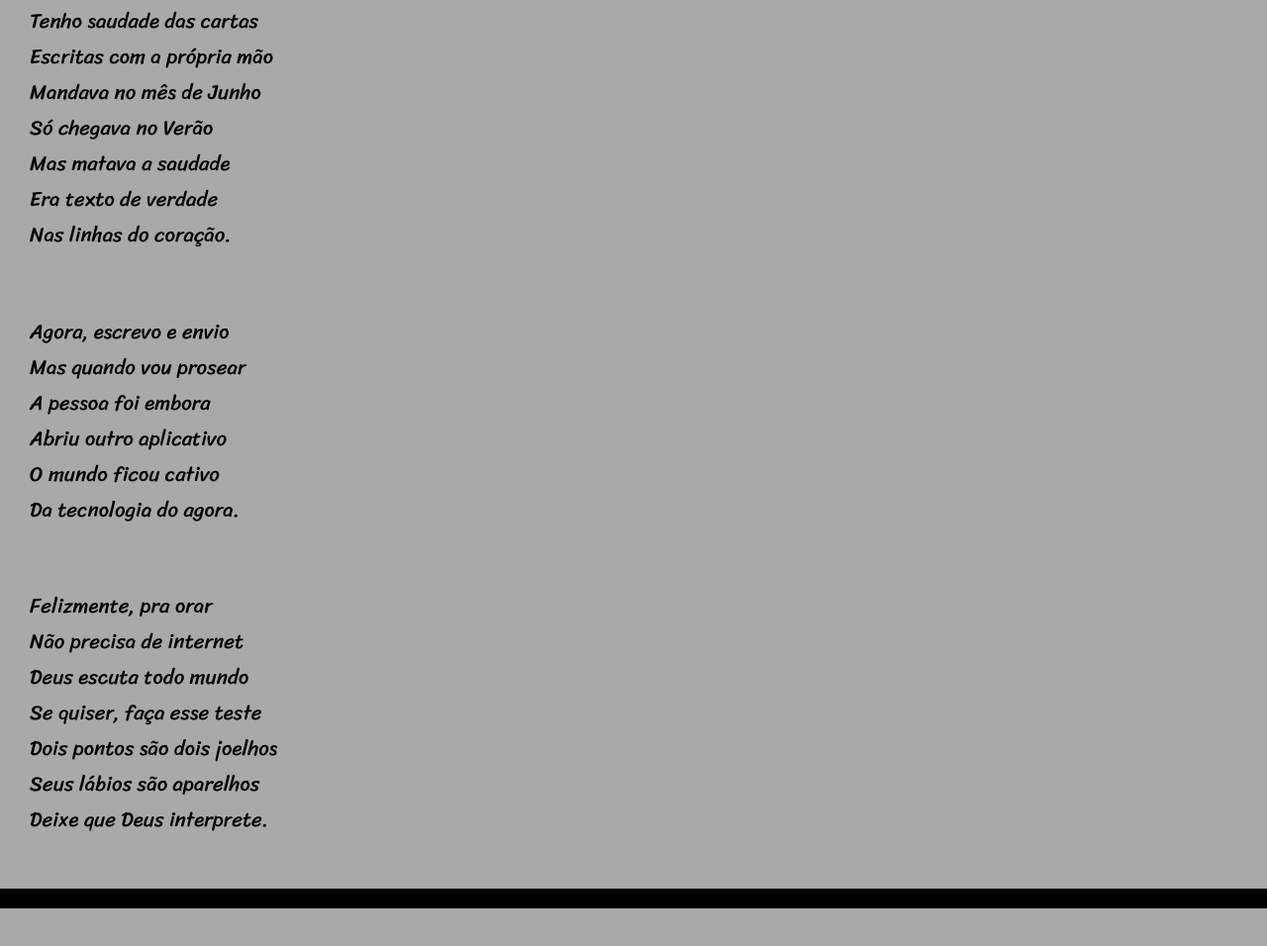
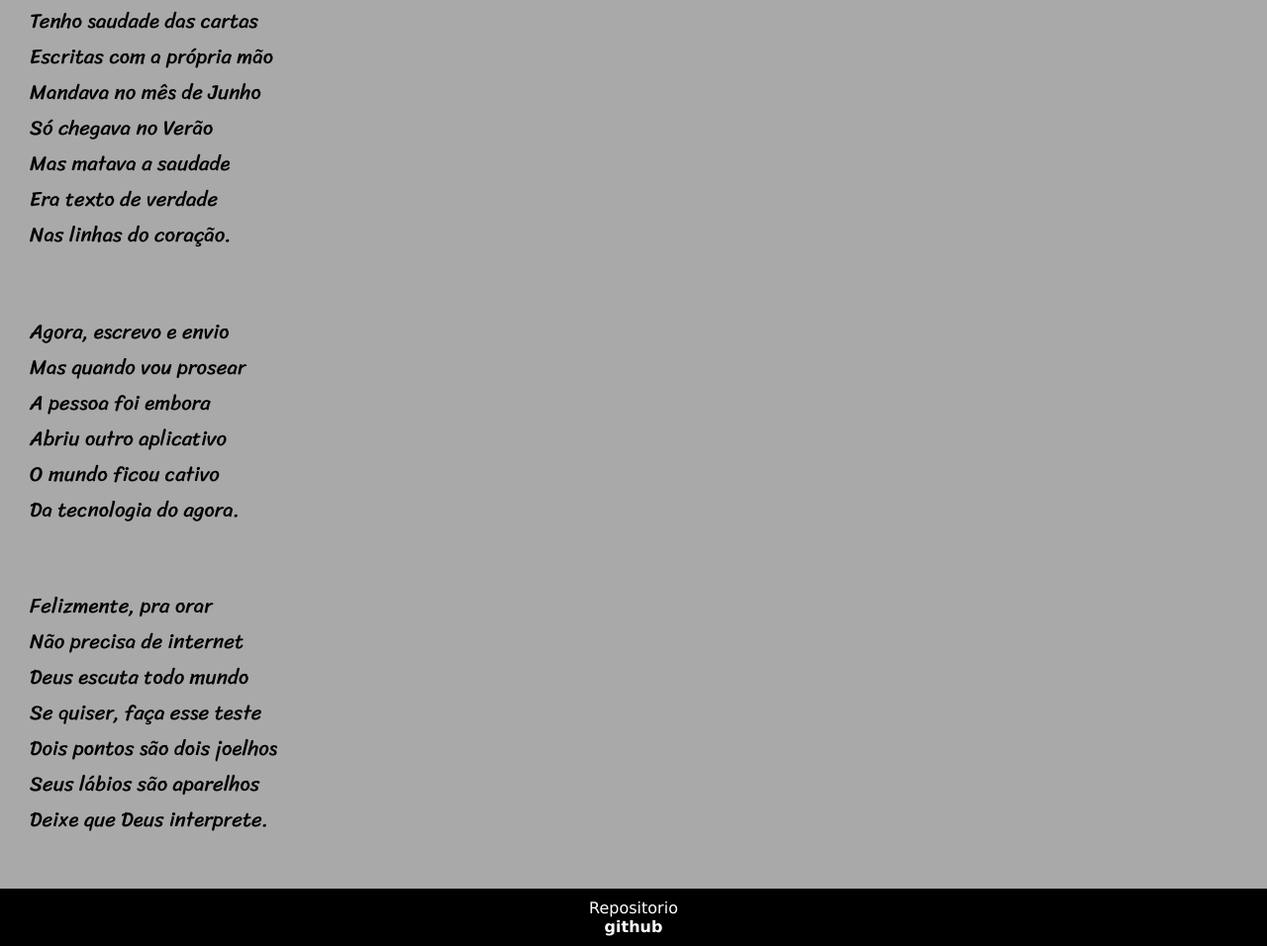
Before and after one commit to felipemelozx/html-css, a plain HTML site: page exercise/desafio02/imagens/index.html in a window 1280 px wide. Shown: the part 1369-2325 px from the top of the page at 99% size. Before the commit the page ends 2287 px from the top, so only its background shows below. Drawn offline with Linux system fonts and the light colour scheme.

Commit message:
adicionei target blank aos links

```diff
--- a/exercise/desafio02/imagens/index.html
+++ b/exercise/desafio02/imagens/index.html
@@ -92,7 +92,7 @@
         </p>
     </section>
     <footer>
-
+    <p>Repositorio</p><a href="https://github.com/felipemelozx/ " target="_blank" >github</a>
     </footer>
 </body>
 
```
